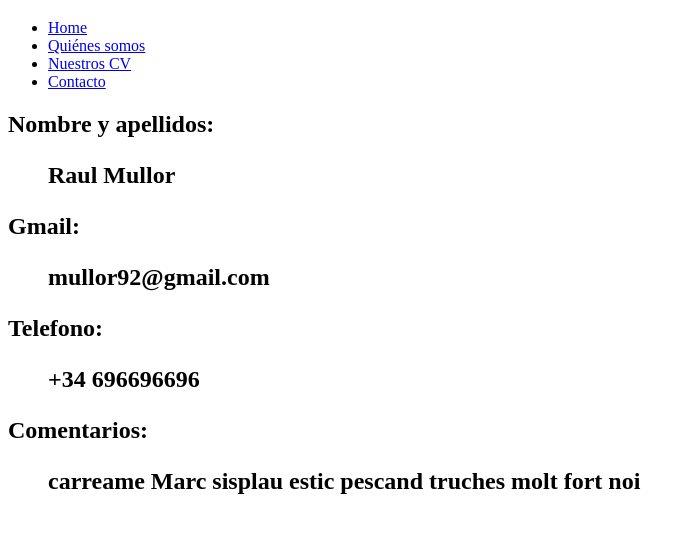
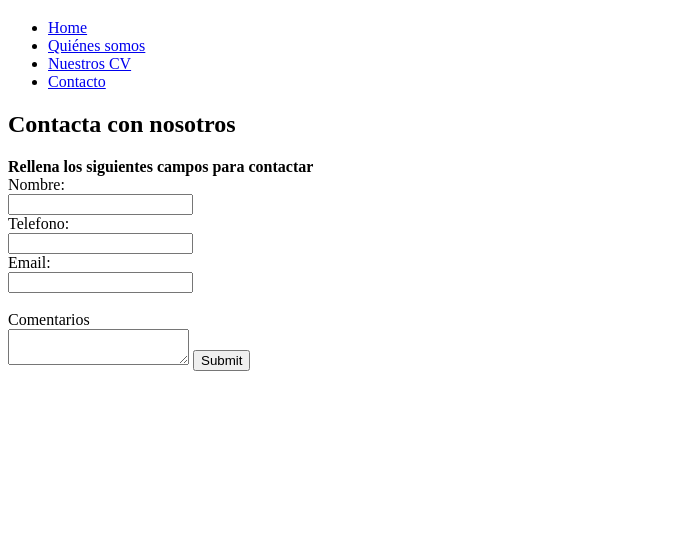
Before and after one commit to marcgirbaub/202301-w1ch2-marc-girbau-raul-mullor, a website: page src/contacto.html in a window 1280 px wide. Shown: the part 61-594 px from the top of the page, without its empty margins (0-695 px from the left). Drawn offline with Linux system fonts and the light colour scheme.

Commit message:
create a new form in contacto.html

```diff
--- a/src/contacto.html
+++ b/src/contacto.html
@@ -20,34 +20,23 @@
       </ul>
     </nav>
   </header>
-  <section>
-    <h2>
-      Nombre y apellidos:
-      <ul>
-        Raul Mullor</ul>
-    </h2>
-  </section>
-  <section>
-    <h2>
-      Gmail:
-      <ul>
-        mullor92@gmail.com</ul>
-    </h2>
-  </section>
-  <section>
-    <h2>
-      Telefono:
-      <ul>
-        +34 696696696</ul>
-    </h2>
-  </section>
-  <section>
-    <h2>
-      Comentarios:
-      <ul>
-        carreame Marc sisplau estic pescand truches molt fort noi</ul>
-    </h2>
-  </section>
+  <main>
+    <h2>Contacta con nosotros</h2>
+    <section>
+      <strong>Rellena los siguientes campos para contactar</strong>
+      <form action="/action_page.php">
+        <label for="nombre">Nombre:</label><br>
+        <input type="text" name="nombre"><br>
+        <label for="telefono">Telefono:</label><br>
+        <input type="text" name="telefono"><br>
+        <label for="email">Email:</label><br>
+        <input type="email" name="email" required><br><br>
+        <label type="text" name="comentarios">Comentarios</label><br>
+        <textarea type="text" name="comentarios" value="Comentarios"></textarea>
+        <input type="submit" value="Submit">
+      </form>
+    </section>
+  </main>
 </body>
 
 </html>
```
